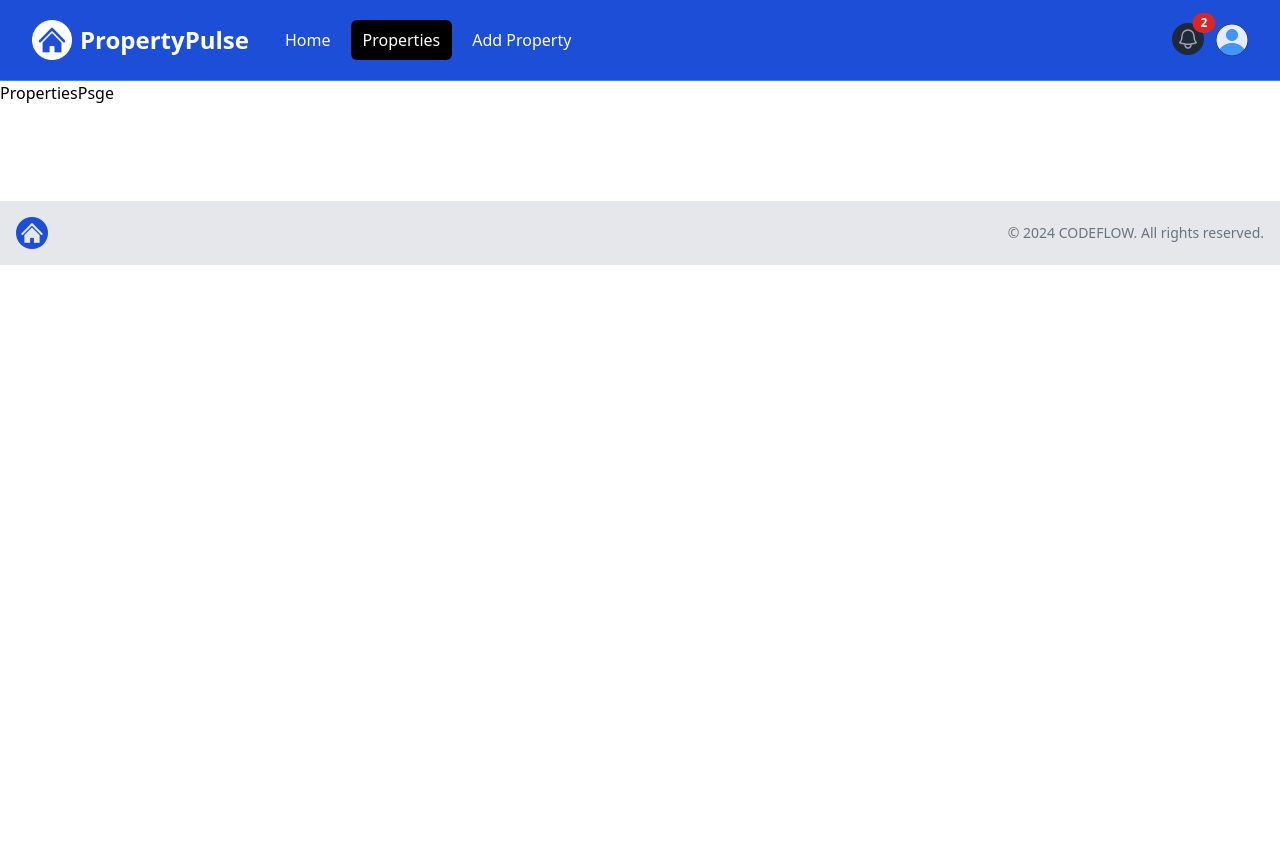
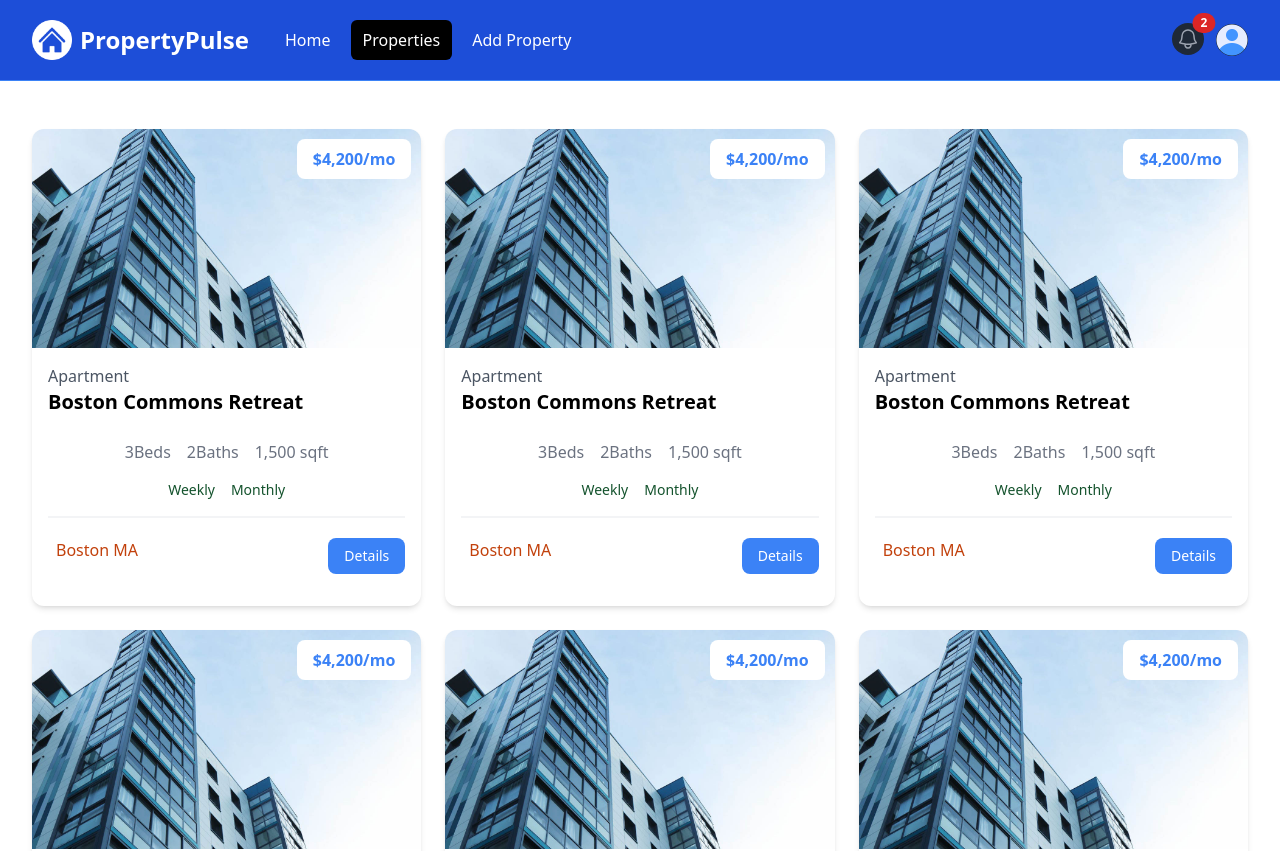
Before and after one commit to PeterZajac/properties, a Next.js app: page /properties in a window 1280 px wide. Shown: the top 851 px of the page. Before the commit the page ends 800 px from the top, so only its background shows below. Built offline with nearby package versions, Linux system fonts and the light colour scheme.

Commit message:
Refactor PropertiesPage component and update package dependencies

```diff
--- /dev/null
+++ b/app/properties/add/page.jsx
@@ -0,0 +1,7 @@
+import React from "react";
+
+const page = () => {
+  return <div>page</div>;
+};
+
+export default page;
--- a/app/properties/page.jsx
+++ b/app/properties/page.jsx
@@ -1,7 +1,23 @@
 import React from "react";
+import properties from "@/properties.json";
+import PropertyCard from "@/components/PropertyCard";
 
-const PropertiesPsge = () => {
-  return <div>PropertiesPsge</div>;
+const PropertiesPage = () => {
+  return (
+    <section class="px-4 py-6">
+      {properties.length === 0 ? (
+        <p>no properites found</p>
+      ) : (
+        <div class="container-xl lg:container m-auto px-4 py-6">
+          <div class="grid grid-cols-1 md:grid-cols-3 gap-6">
+            {properties.map((property) => {
+              return <PropertyCard key={property._id} property={property} />;
+            })}
+          </div>
+        </div>
+      )}
+    </section>
+  );
 };
 
-export default PropertiesPsge;
+export default PropertiesPage;
--- /dev/null
+++ b/components/PropertyCard.jsx
@@ -0,0 +1,63 @@
+import React from "react";
+
+const PropertyCard = () => {
+  return (
+    <div class="rounded-xl shadow-md relative">
+      <img
+        src="images/properties/a1.jpg"
+        alt=""
+        class="w-full h-auto rounded-t-xl"
+      />
+      <div class="p-4">
+        <div class="text-left md:text-center lg:text-left mb-6">
+          <div class="text-gray-600">Apartment</div>
+          <h3 class="text-xl font-bold">Boston Commons Retreat</h3>
+        </div>
+        <h3 class="absolute top-[10px] right-[10px] bg-white px-4 py-2 rounded-lg text-blue-500 font-bold text-right md:text-center lg:text-right">
+          $4,200/mo
+        </h3>
+
+        <div class="flex justify-center gap-4 text-gray-500 mb-4">
+          <p>
+            <i class="fa-solid fa-bed"></i> 3
+            <span class="md:hidden lg:inline">Beds</span>
+          </p>
+          <p>
+            <i class="fa-solid fa-bath"></i> 2
+            <span class="md:hidden lg:inline">Baths</span>
+          </p>
+          <p>
+            <i class="fa-solid fa-ruler-combined"></i>
+            1,500 <span class="md:hidden lg:inline">sqft</span>
+          </p>
+        </div>
+
+        <div class="flex justify-center gap-4 text-green-900 text-sm mb-4">
+          <p>
+            <i class="fa-solid fa-money-bill"></i> Weekly
+          </p>
+          <p>
+            <i class="fa-solid fa-money-bill"></i> Monthly
+          </p>
+        </div>
+
+        <div class="border border-gray-100 mb-5"></div>
+
+        <div class="flex flex-col lg:flex-row justify-between mb-4">
+          <div class="flex align-middle gap-2 mb-4 lg:mb-0">
+            <i class="fa-solid fa-location-dot text-lg text-orange-700"></i>
+            <span class="text-orange-700"> Boston MA </span>
+          </div>
+          <a
+            href="property.html"
+            class="h-[36px] bg-blue-500 hover:bg-blue-600 text-white px-4 py-2 rounded-lg text-center text-sm"
+          >
+            Details
+          </a>
+        </div>
+      </div>
+    </div>
+  );
+};
+
+export default PropertyCard;
--- a/package.json
+++ b/package.json
@@ -15,8 +15,11 @@
     "react-icons": "^5.0.1"
   },
   "devDependencies": {
+    "@types/node": "20.11.30",
+    "@types/react": "18.2.69",
     "autoprefixer": "^10.0.1",
     "postcss": "^8",
-    "tailwindcss": "^3.3.0"
+    "tailwindcss": "^3.3.0",
+    "typescript": "5.4.3"
   }
 }
```
Also changed, not shown: tsconfig.json (added, +34 -0 lines), 1 other file (tests, documents, lock files or other folders).
